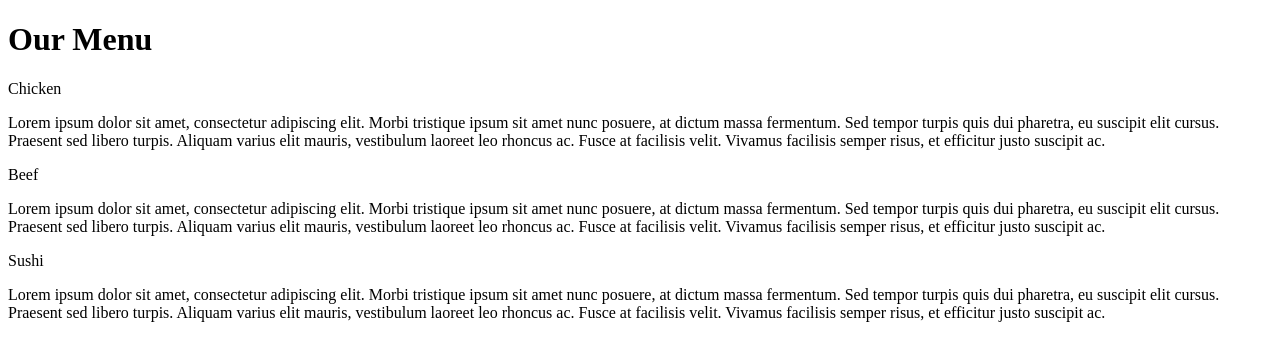
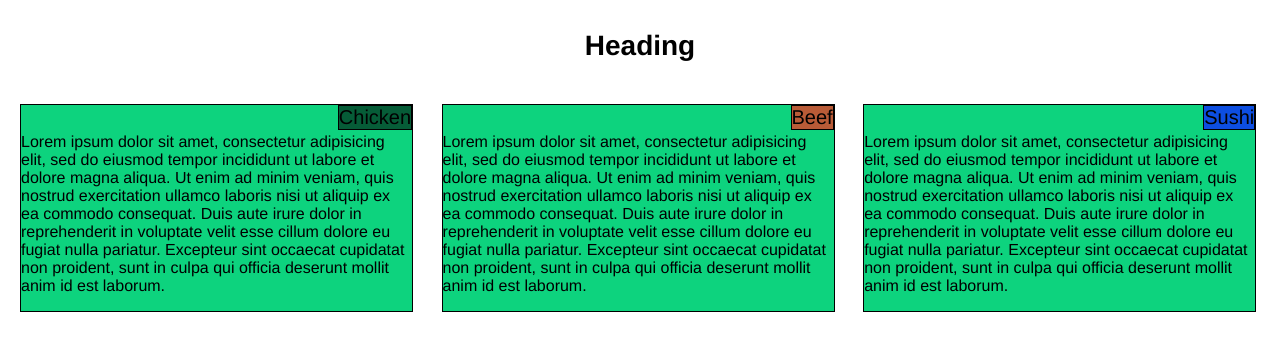
Before and after one commit to sprkakarala/module2_solution, a plain HTML site: page index.html in a window 1280 px wide. Drawn offline with Linux system fonts and the light colour scheme.

Commit message:
minor tweaks

```diff
--- a/css/style.css
+++ b/css/style.css
@@ -1,10 +1,10 @@
-/* Base Styles */
+* { box-sizing: border-box; }
 
 
 
-* {
+ body {
 
-  box-sizing: border-box;
+  font-family: "Helvetica Neue", Helvetica, Arial, sans-serif;
 
  }
 
@@ -12,21 +12,35 @@
 
  h1 {
 
-  font-family: Brushstroke, fantasy;
+  font-size: 175%;
 
-  color: #000000;
+  margin: 30px 0;
 
   text-align: center;
 
  }
 
+ .title {
+
+  position: absolute;
+
+  top: 0;
+
+  right: 0;
+
+  border: 1px solid black;
+
+  font-size: 1.25rem;
+
+ }
 
 
-body {
 
-  background-image: url("background.jpg");
+ #section1, #section2, #section3 {
 
-  background-color: #FEF5CA;
+
+
+  padding: 12px;
 
 
 
@@ -34,231 +48,91 @@ body {
 
 
 
-p {
+ #section1 .content, #section2 .content, #section3 .content {
 
-  padding: 10px;
+  font-size: 1rem;
 
-  margin: 0;
+  background-color: #0DD37E;
+
+  position: relative;
+
+  border:1px solid black;
+
+  padding-top: 12px;
+
+
+
+
+
+
 
  }
 
 
 
-.container {
+#section1 .title {
 
-  border: none;
+  background-color: #065C37;
 
-  margin-left: auto;
 
-  margin-right: auto;
-
-  margin-top: 10px;
-
-  margin-bottom: 10px;
-
-  padding: 10px;
 
 }
 
 
 
-section {
+#section2 .title {
 
-  border: 1px solid black;
-
-  background-color: #00FF99;
-
-  width: 100%;
-
-  height: 200px;
-
-  font-family: Helvetica;
-
-  color: black;
-
-  position: relative;
-
-  overflow: auto;
+  background-color: #B95B37;
 
 }
 
 
 
-#chicken {
+#section3 .title {
 
-  border: 1px solid black;
-
-  text-align: center;
-
-  width: 30%;
-
-  margin-left: 70%;
-
-  font-family: Georgia,sans-serif;
-
-  font-weight: bold;
-
-  font-size: 125%;
-
-  margin-bottom: 0;
-
-  margin-top: 0;
-
-  padding: 5px;
-
-  background-color: #FFFF00;
+  background-color: #0D4EE1;
 
 }
 
 
 
-#beef {
+/* desktop  */
 
-  border: 1px solid black;
+@media only screen and (min-width: 992px) {
 
-  text-align: center;
+  #section1, #section2, #section3 {
 
-  width: 30%;
+    display: inline-block;
 
-  margin-left: 70%;
+    width: 33%;
 
-  font-family: Georgia,sans-serif;
-
-  font-weight: bold;
-
-  font-size: 125%;
-
-  margin-bottom: 0;
-
-  margin-top: 0;
-
-  padding: 5px;
-
-  background-color: #FF1439;
+  }
 
 }
 
 
 
-#sushi {
+/*tablet*/
 
-  border: 1px solid black;
+@media only screen and (min-width:768px) and (max-width: 991px) {
 
-  text-align: center;
+  #section1, #section2, #section3 {
 
-  width: 30%;
-
-  margin-left: 70%;
-
-  font-family: Georgia,sans-serif;
-
-  font-weight: bold;
-
-  font-size: 125%;
-
-  margin-bottom: 0;
-
-  margin-top: 0;
-
-  background-color: #6495ED;
-
-  color: white;
-
-  padding: 5px;
+    display: inline-block;
 
   }
 
 
 
-.row {
+  #section1, #section2 {
 
-  width: 100%;
+    width: 49.7%;
 
   }
 
 
 
-/* Desktop view */
-
-
-
-@media (min-width: 992px) {
-
-  .col-lg-1, .col-lg-2, .col-lg-3, .col-lg-4, .col-lg-5, .col-lg-6, .col-lg-7, .col-lg-8, .col-lg-9, .col-lg-10, .col-lg-11, .col-lg-12 {
-
-    float: left;
-
-  }
-
-
-
-  .col-lg-1 {
-
-    width: 8.33%;
-
-  }
-
-  .col-lg-2 {
-
-    width: 16.66%;
-
-  }
-
-  .col-lg-3 {
-
-    width: 25%;
-
-  }
-
-  .col-lg-4 {
-
-    width: 33.33%;
-
-  }
-
-  .col-lg-5 {
-
-    width: 41.66%;
-
-  }
-
-  .col-lg-6 {
-
-    width: 50%;
-
-  }
-
-  .col-lg-7 {
-
-    width: 58.33%;
-
-  }
-
-  .col-lg-8 {
-
-    width: 66.66%;
-
-  }
-
-  .col-lg-9 {
-
-    width: 74.99%;
-
-  }
-
-  .col-lg-10 {
-
-    width: 83.33%;
-
-  }
-
-  .col-lg-11 {
-
-    width: 91.66%;
-
-  }
-
-  .col-lg-12 {
+  #section3 {
 
     width: 100%;
 
@@ -270,180 +144,18 @@ section {
 
 
 
-/* Tablet view */
+/*mobile*/
 
+@media only screen and (max-width: 767px) {
 
+  #section1, #section2, #section3 {
 
-@media (min-width: 768px) and (max-width: 991px) {
+    display: inline-block;
 
-  .col-md-1, .col-md-2, .col-md-3, .col-md-4, .col-md-5, .col-md-6, .col-md-7, .col-md-8, .col-md-9, .col-md-10, .col-md-11, .col-md-12 {
-
-    float: left;
+    width: 100%;
 
   }
 
 
 
-  .col-md-1 {
-
-    width: 8.33%;
-
 }
-
-  .col-md-2 {
-
-    width: 16.66%;
-
-  }
-
-  .col-md-3 {
-
-    width: 25%;
-
-  }
-
-  .col-md-4 {
-
-    width: 33.33%;
-
-  }
-
-  .col-md-5 {
-
-    width: 41.66%;
-
-  }
-
-  .col-md-6 {
-
-    width: 50%;
-
-  }
-
-  .col-md-7 {
-
-    width: 58.33%;
-
-  }
-
-  .col-md-8 {
-
-    width: 66.66%;
-
-  }
-
-  .col-md-9 {
-
-    width: 74.99%;
-
-  }
-
-  .col-md-10 {
-
-    width: 83.33%;
-
-  }
-
-  .col-md-11 {
-
-    width: 91.66%;
-
-  }
-
-  .col-md-12 {
-
-    width: 100%;
-
-  }
-
-}
-
-
-
-/* Mobile view */
-
-
-
-@media (max-width: 768px) {
-
-  .col-sm-1, .col-sm-2, .col-sm-3, .col-sm-4, .col-sm-5, .col-sm-6, .col-sm-7, .col-sm-8, .col-sm-9, .col-sm-10, .col-sm-11, .col-sm-12 {
-
-  float: left;
-
-  }
-
-
-
-  .col-sm-1 {
-
-    width: 8.33%;
-
-  }
-
-  .col-sm-2 {
-
-    width: 16.66%;
-
-  }
-
-  .col-sm-3 {
-
-    width: 25%;
-
-  }
-
-  .col-sm-4 {
-
-    width: 33.33%;
-
-  }
-
-  .col-sm-5 {
-
-    width: 41.66%;
-
-  }
-
-  .col-sm-6 {
-
-    width: 50%;
-
-  }
-
-  .col-sm-7 {
-
-    width: 58.33%;
-
-  }
-
-  .col-sm-8 {
-
-    width: 66.66%;
-
-  }
-
-  .col-sm-9 {
-
-    width: 74.99%;
-
-  }
-
-  .col-sm-10 {
-
-    width: 83.33%;
-
-  }
-
-  .col-sm-11 {
-
-    width: 91.66%;
-
-  }
-
-  .col-sm-12 {
-
-    width: 100%;
-
-  }
-
-}
--- a/index.html
+++ b/index.html
@@ -4,87 +4,56 @@
 
 <head>
 
-	<meta charset="utf-8">
+	<title></title>
 
-
-
-	<meta name="viewport" content="width=device-width, initial-scale=1">
-
-
-
-	<link rel="stylesheet" type="text/css" href="css/styles.css">
-
-	<title>Module 2 Solution</title>
-
+	<link rel="stylesheet" type="text/css" href="css/style.css">
 </head>
 
 <body>
 
-	<h1>Our Menu</h1>
+<h1>Heading</h1>
 
-	<div class="row">
 
-	<div class="container col-lg-4 col-md-6 col-sm-12">
 
-		<section>
+<section id="section1">
 
-		<div id="chicken">
+	<div class="content">
 
-			Chicken
+		<div class="title">Chicken</div>
 
-		</div>
-
-		<p>
-
-			Lorem ipsum dolor sit amet, consectetur adipiscing elit. Morbi tristique ipsum sit amet nunc posuere, at dictum massa fermentum. Sed tempor turpis quis dui pharetra, eu suscipit elit cursus. Praesent sed libero turpis. Aliquam varius elit mauris, vestibulum laoreet leo rhoncus ac. Fusce at facilisis velit. Vivamus facilisis semper risus, et efficitur justo suscipit ac.
-
-		</p>
-
-		</section>
+		<p>Lorem ipsum dolor sit amet, consectetur adipisicing elit, sed do eiusmod tempor incididunt ut labore et dolore magna aliqua. Ut enim ad minim veniam, quis nostrud exercitation ullamco laboris nisi ut aliquip ex ea commodo consequat. Duis aute irure dolor in reprehenderit in voluptate velit esse cillum dolore eu fugiat nulla pariatur. Excepteur sint occaecat cupidatat non proident, sunt in culpa qui officia deserunt mollit anim id est laborum.</p>
 
 	</div>
 
-	<div class="container col-lg-4 col-md-6 col-sm-12">
+</section>
 
-		<section>
 
-		<div id="beef">
 
-			Beef
+<section id="section2">
 
-		</div>
+	<div class="content">
 
-		<p>
+		<div class="title">Beef</div>
 
-			Lorem ipsum dolor sit amet, consectetur adipiscing elit. Morbi tristique ipsum sit amet nunc posuere, at dictum massa fermentum. Sed tempor turpis quis dui pharetra, eu suscipit elit cursus. Praesent sed libero turpis. Aliquam varius elit mauris, vestibulum laoreet leo rhoncus ac. Fusce at facilisis velit. Vivamus facilisis semper risus, et efficitur justo suscipit ac.
-
-		</p>
-
-		</section>
+		<p>Lorem ipsum dolor sit amet, consectetur adipisicing elit, sed do eiusmod tempor incididunt ut labore et dolore magna aliqua. Ut enim ad minim veniam, quis nostrud exercitation ullamco laboris nisi ut aliquip ex ea commodo consequat. Duis aute irure dolor in reprehenderit in voluptate velit esse cillum dolore eu fugiat nulla pariatur. Excepteur sint occaecat cupidatat non proident, sunt in culpa qui officia deserunt mollit anim id est laborum.</p>
 
 	</div>
 
-	<div class="container col-lg-4 col-md-12 col-sm-12">
+</section>
 
-		<section>
 
-		<div id="sushi">
 
-			Sushi
+<section id="section3">
 
-		</div>
+	<div class="content">
 
-		<p>
+		<div class="title">Sushi</div>
 
-			Lorem ipsum dolor sit amet, consectetur adipiscing elit. Morbi tristique ipsum sit amet nunc posuere, at dictum massa fermentum. Sed tempor turpis quis dui pharetra, eu suscipit elit cursus. Praesent sed libero turpis. Aliquam varius elit mauris, vestibulum laoreet leo rhoncus ac. Fusce at facilisis velit. Vivamus facilisis semper risus, et efficitur justo suscipit ac.
-
-		</p>
-
-		</section>
+		<p>Lorem ipsum dolor sit amet, consectetur adipisicing elit, sed do eiusmod tempor incididunt ut labore et dolore magna aliqua. Ut enim ad minim veniam, quis nostrud exercitation ullamco laboris nisi ut aliquip ex ea commodo consequat. Duis aute irure dolor in reprehenderit in voluptate velit esse cillum dolore eu fugiat nulla pariatur. Excepteur sint occaecat cupidatat non proident, sunt in culpa qui officia deserunt mollit anim id est laborum.</p>
 
 	</div>
 
-	</div>
+</section>
 
 </body>
 
```
Lines whose indentation alone changed are shown as unchanged.
